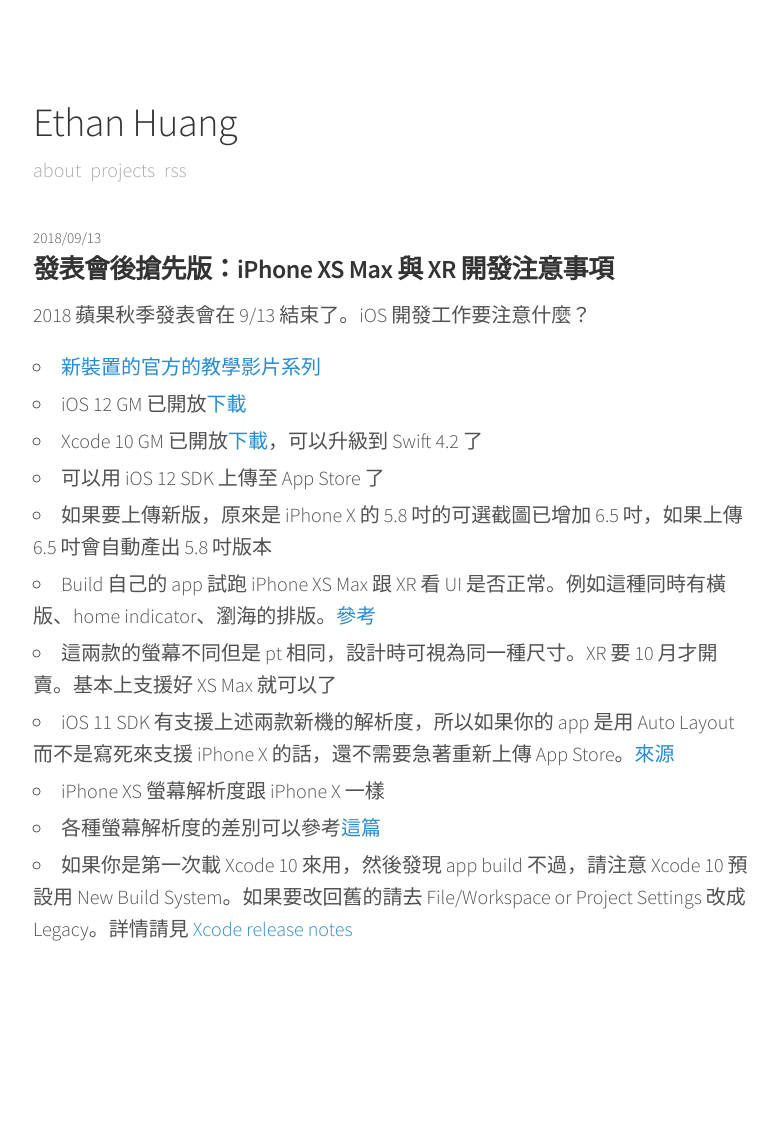
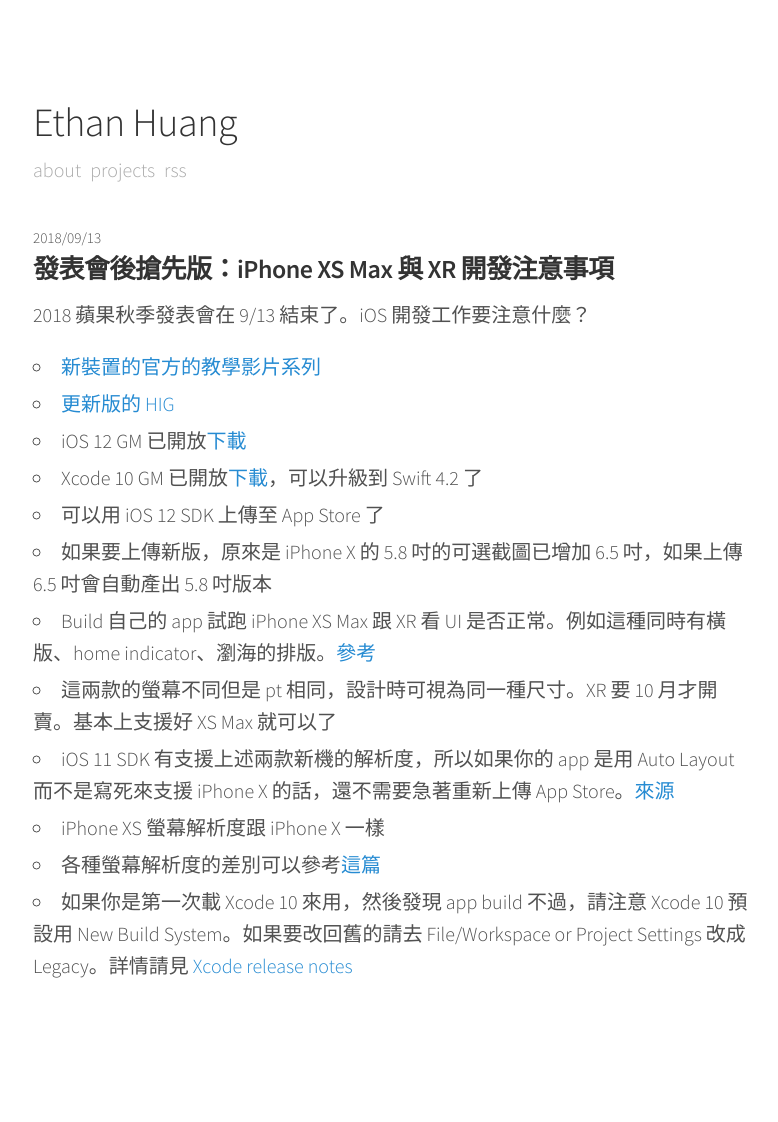
Before and after one commit to ethanhuang13/13h.tw, a Jekyll site: the page built from _posts/2018-09-13-iphone-xs.md, in a window 1280 px wide. Shown: the whole page, without its empty margins (247-1025 px from the left). Built offline with Jekyll 4.4.1, drawn with Linux system fonts in a browser that asks for light colours; before the commit the page ends 1085 px from its top, so only the background shows below that.

Commit message:
Update 2018-09-13-iphone-xs.md

```diff
--- a/_posts/2018-09-13-iphone-xs.md
+++ b/_posts/2018-09-13-iphone-xs.md
@@ -5,6 +5,7 @@
 2018 蘋果秋季發表會在 9/13 結束了。iOS 開發工作要注意什麼？
 
 - [新裝置的官方的教學影片系列](https://developer.apple.com/news/?id=09132018a&1536874161)
+- [更新版的 HIG](https://developer.apple.com/design/whats-new/?id=09122018b)
 - iOS 12 GM 已開放[下載](https://developer.apple.com/download/)
 - Xcode 10 GM 已開放[下載](https://developer.apple.com/download/)，可以升級到 Swift 4.2 了
 - 可以用 iOS 12 SDK 上傳至 App Store 了
```
